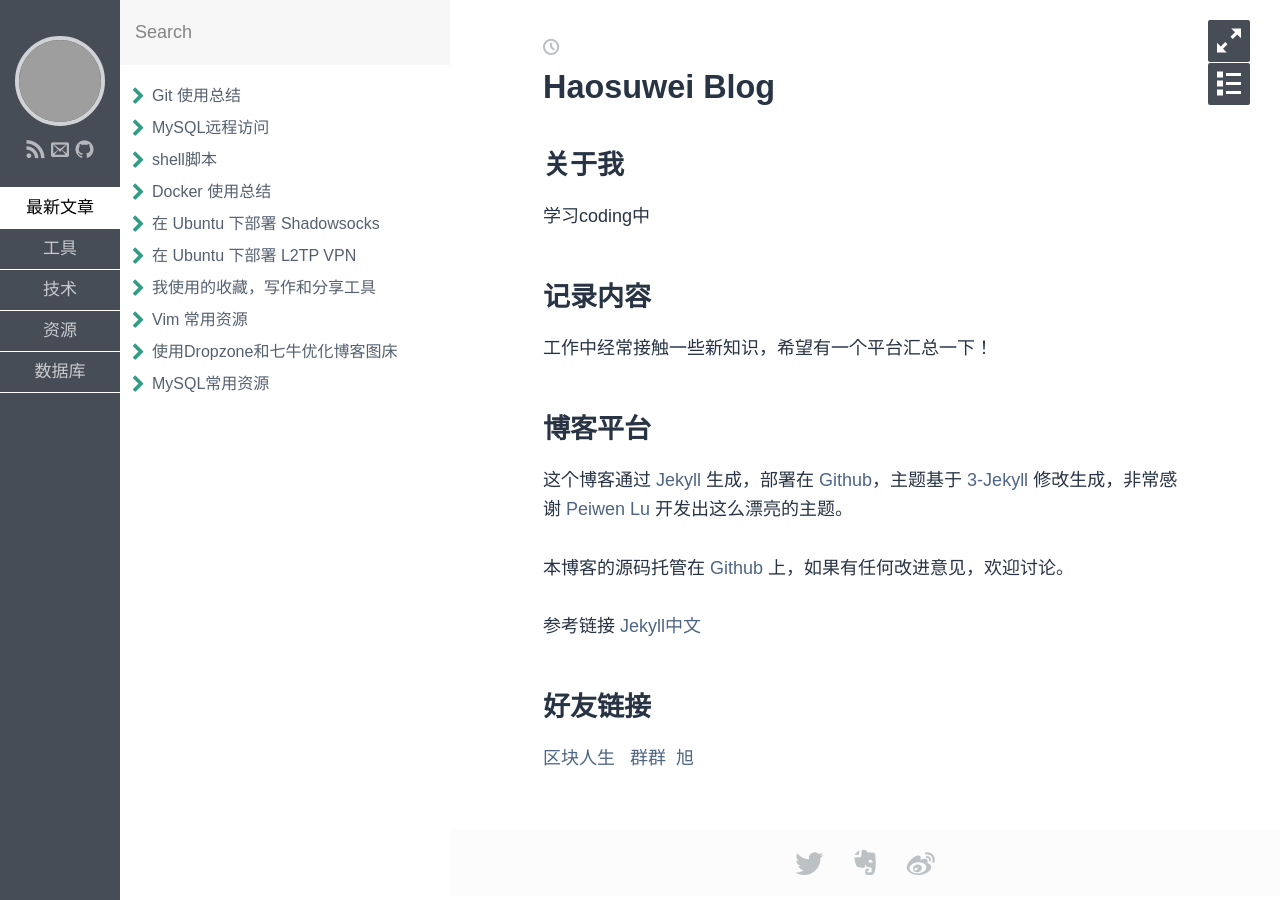
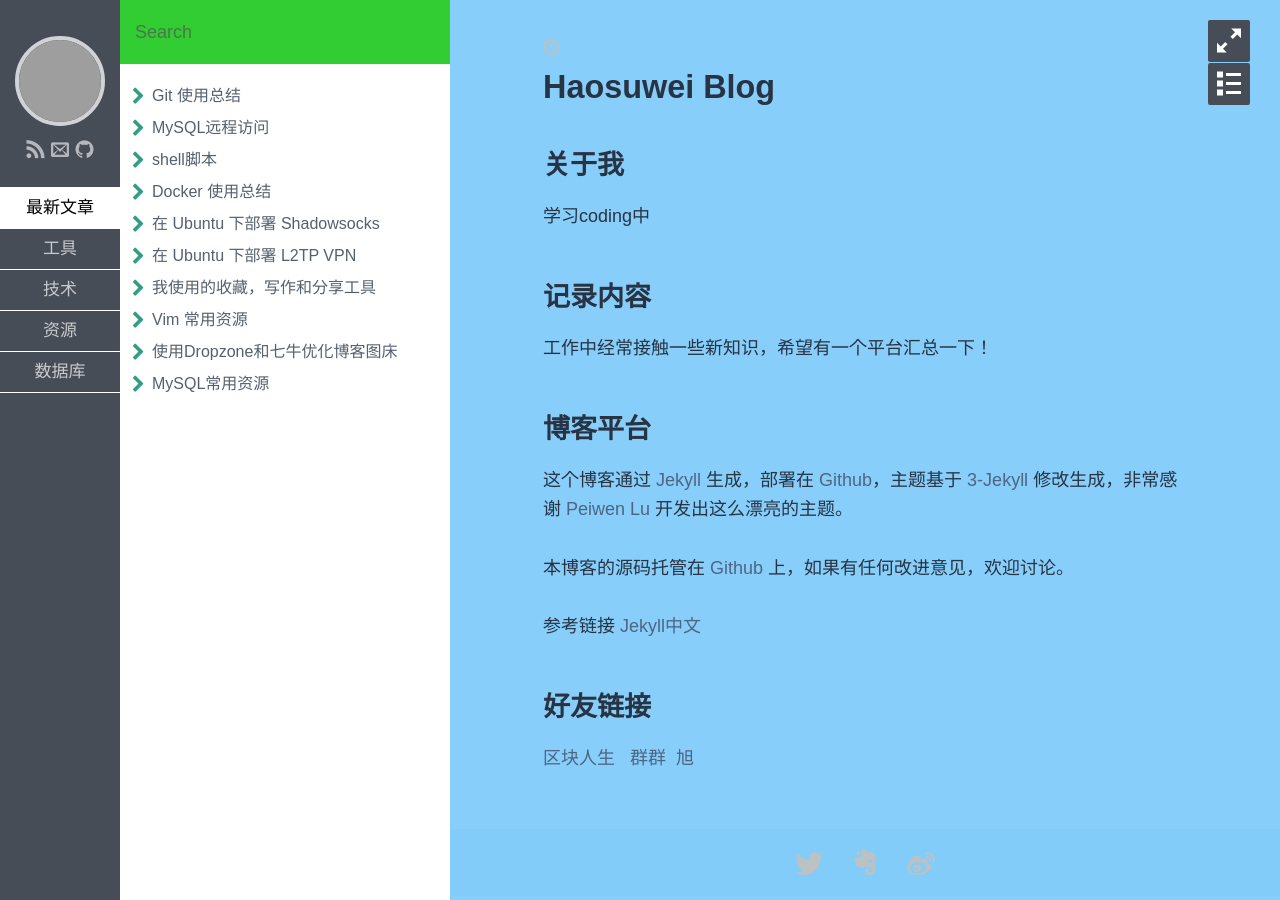
Before and after one commit to liuxinhuayu/liuxinhuayu.github.io, a Jekyll site: the page built from index.md, in a window 1280 px wide. Built offline with Jekyll 4.4.1, drawn with Linux system fonts in a browser that asks for light colours; some web fonts are replaced; grey boxes are pictures that could not be loaded.

Commit message:
Update main.sass

```diff
--- a/css/main.sass
+++ b/css/main.sass
@@ -52,7 +52,7 @@ $search-box-font-size: 18px
 
 $search-box-color: #EEEEEE
 $search-box-placeholder: rgba(84, 84, 84, .7)
-$search-box-bg: #f7f7f7
+$search-box-bg: #32CD32
 
 // Toc
 $toc-color: #55606F
@@ -80,7 +80,7 @@ $post-text-color: #283444
 $post-link-color: lighten($post-text-color, 20%)
 $post-link-hover-color: $gradient-end
 
-$post-bg: #FFFFFF
+$post-bg: #87CEFA
 
 $post-img-border-color: darken($post-bg, 4%)
 $post-img-border-width: 4px
```
